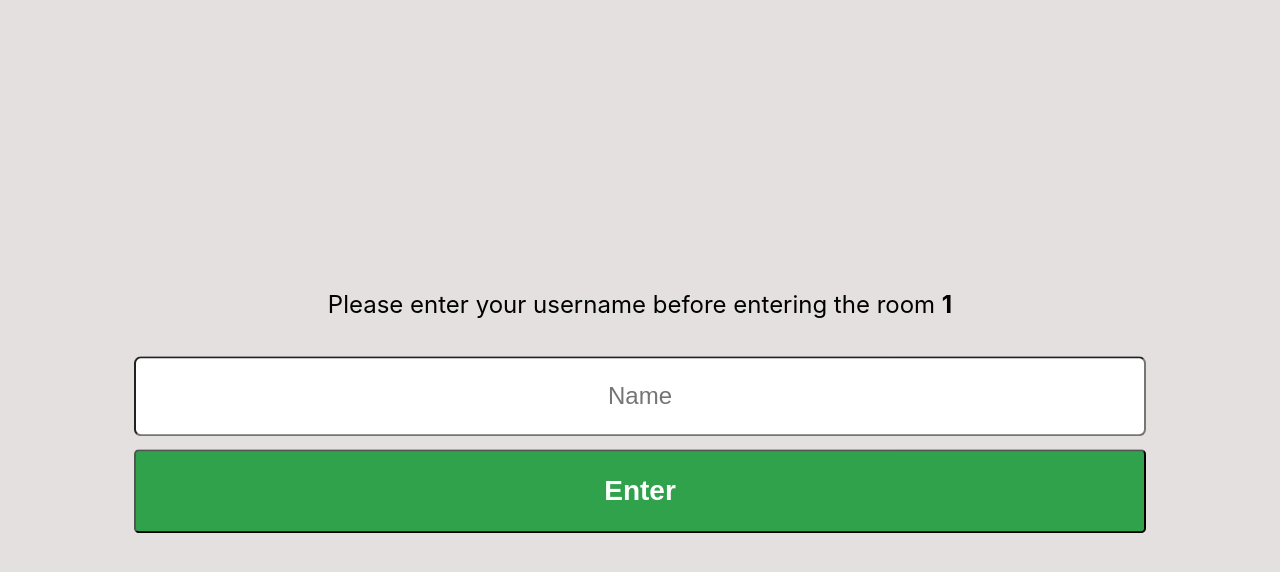
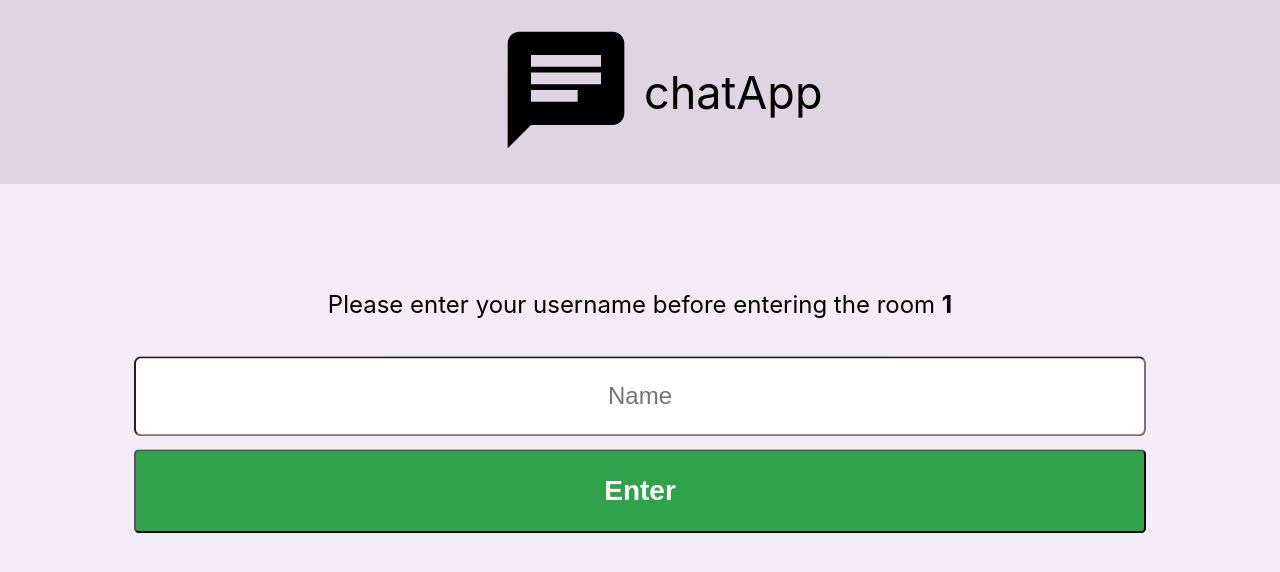
Before and after one commit to ivmiettinen/chatApp, a React (Create React App) app in the folder client/: page /1 in a window 1280 px wide. Shown: the top 572 px of the page. Built offline with nearby package versions, Linux system fonts and the light colour scheme; no server answers.

Commit message:
added css styles

```diff
--- a/client/package.json
+++ b/client/package.json
@@ -3,6 +3,8 @@
   "version": "0.1.0",
   "private": true,
   "dependencies": {
+    "@material-ui/core": "^4.11.4",
+    "@material-ui/icons": "^4.11.2",
     "@testing-library/jest-dom": "^5.11.4",
     "@testing-library/react": "^11.1.0",
     "@testing-library/user-event": "^12.1.10",
--- a/client/src/App.js
+++ b/client/src/App.js
@@ -6,6 +6,7 @@ import ChatRoomLobby from './components/chatRoom/ChatRoomLobby'
 import { UseChatters } from './services/chatHelperFunctions'
 import ErrorModal from './components/UI/ErrorModal'
 import chatServiceClient from './services/chatServiceClient'
+import Header from './components/layout/Header'
 
 function App() {
     const [username, setUsername] = useState('')
@@ -78,6 +79,7 @@ function App() {
 
     return (
         <div>
+            {!confirmUsername && <Header />}
             {error && (
                 <ErrorModal
                     title={error.title}
@@ -109,7 +111,6 @@ function App() {
                                 handleUsernameChange={handleUsernameChange}
                                 confirmUsername={confirmUsername}
                                 handleConfirmUsername={handleConfirmUsername}
-                                chatters={chatters}
                                 handleRoomNameChangeWithLink={
                                     handleRoomNameChangeWithLink
                                 }
--- a/client/src/components/UI/InputComponent.js
+++ b/client/src/components/UI/InputComponent.js
@@ -1,6 +1,4 @@
 const InputComponent = (props) => {
-
-
     return (
         <input
             type={props.type}
--- a/client/src/components/chatRoom/ChatRoom.css
+++ b/client/src/components/chatRoom/ChatRoom.css
@@ -23,6 +23,7 @@
 
 .room-name {
     margin-top: 0;
+    text-align: left;
 }
 
 .messages-container {
@@ -31,6 +32,7 @@
     overflow: auto;
     border: 1px solid black;
     border-radius: 7px 7px 0 0;
+    background-color: rgb(200, 189, 200);
 }
 
 .messages-list {
@@ -62,8 +64,9 @@
 }
 
 .leave-chatroom {
-    color: rgb(219, 214, 214);
+    color: rgb(58, 57, 57);
     width: 100%;
+    font-style: italic;
 }
 
 .connect-chatroom {
--- a/client/src/components/chatRoom/ChatRoom.js
+++ b/client/src/components/chatRoom/ChatRoom.js
@@ -8,6 +8,7 @@ const ChatRoom = ({ roomId, username }) => {
     const [newMessage, setNewMessage] = useState('') // Message to be sent
 
     const { messages, sendMessage } = UseChat(roomId, username)
+
 
     // Creates a websocket and manages messaging
 
--- a/client/src/components/chatRoom/ChatRoomLobby.js
+++ b/client/src/components/chatRoom/ChatRoomLobby.js
@@ -5,8 +5,6 @@ import ChatRoom from './ChatRoom'
 import './ChatRoomLobby.css'
 
 const ChatRoomLobby = (props) => {
-    // console.log('ChatRoomLobby', props)
-
     const { roomId } = props.match.params
     const {
         confirmUsername,
@@ -16,13 +14,15 @@ const ChatRoomLobby = (props) => {
         handleRoomNameChangeWithLink,
     } = props
 
-    const handleUrlConfirmUsername = (roomId) => {
+
+    const handleUrlConfirmUsername = () => {
         handleConfirmUsername()
     }
 
     useEffect(() => {
+        console.log('roomid', roomId)
         handleRoomNameChangeWithLink(roomId)
-        // eslint-disable-next-line react-hooks/exhaustive-deps
+    // eslint-disable-next-line react-hooks/exhaustive-deps
     }, [])
 
     return (
--- /dev/null
+++ b/client/src/components/layout/Header.css
@@ -0,0 +1,47 @@
+.header {
+    display: flex;
+    flex: 1 1 0px;
+    background-color: #ded4e2;
+
+  }
+
+  .header > div{
+
+    margin: auto;
+    width: 50%;
+  }
+
+  .chatIconDiv {
+
+
+    text-align: right;
+    padding: 4px;
+  }
+  .chatAppDiv {
+    flex-grow: 1;
+    font-size: 45px;
+    text-align: left;
+    margin: auto;
+    padding: 4px;
+  }
+
+  @media (max-width: 350px) {
+    .chatAppDiv {
+
+        font-size: 32px;
+        text-align: center;
+      }
+      .header {
+        position: relative;
+        display: flex;
+        flex-flow: row wrap;
+      }
+
+  }
+  /* @media (max-width: 280px) {
+    .chatAppDiv {
+
+        font-size: 12px;
+
+      }
+  } */
--- /dev/null
+++ b/client/src/components/layout/Header.js
@@ -0,0 +1,18 @@
+import React from 'react'
+import ChatIcon from '@material-ui/icons/Chat'
+import './Header.css'
+
+const Header = () => {
+    return (
+        <div>
+            <div class='header'>
+                <div class='chatIconDiv'>
+                    <ChatIcon style={{ fontSize: 140 }}></ChatIcon>
+                </div>
+                <div class='chatAppDiv'>chatApp</div>
+            </div>
+        </div>
+    )
+}
+
+export default Header
--- a/client/src/index.css
+++ b/client/src/index.css
@@ -5,7 +5,7 @@ body {
     sans-serif;
   -webkit-font-smoothing: antialiased;
   -moz-osx-font-smoothing: grayscale;
-background-color: rgb(228, 224, 224);
+background-color: rgb(243, 235, 245);
 }
 
 code {
--- a/client/src/services/chatHelperFunctions.js
+++ b/client/src/services/chatHelperFunctions.js
@@ -2,7 +2,6 @@ import { useState, useEffect } from 'react'
 import chatServiceClient from './chatServiceClient'
 
 export const UseChatters = (username) => {
-    // console.log('props', confirmUsername)
     const [usernames, setUsernames] = useState([])
 
     useEffect(() => {
```
Also changed, not shown: client/src/components/UI/ButtonComponent.js (+10 -1 lines), client/src/components/UI/ErrorModal.js (+6 -1 lines), 2 other files (tests, documents, lock files or other folders).
